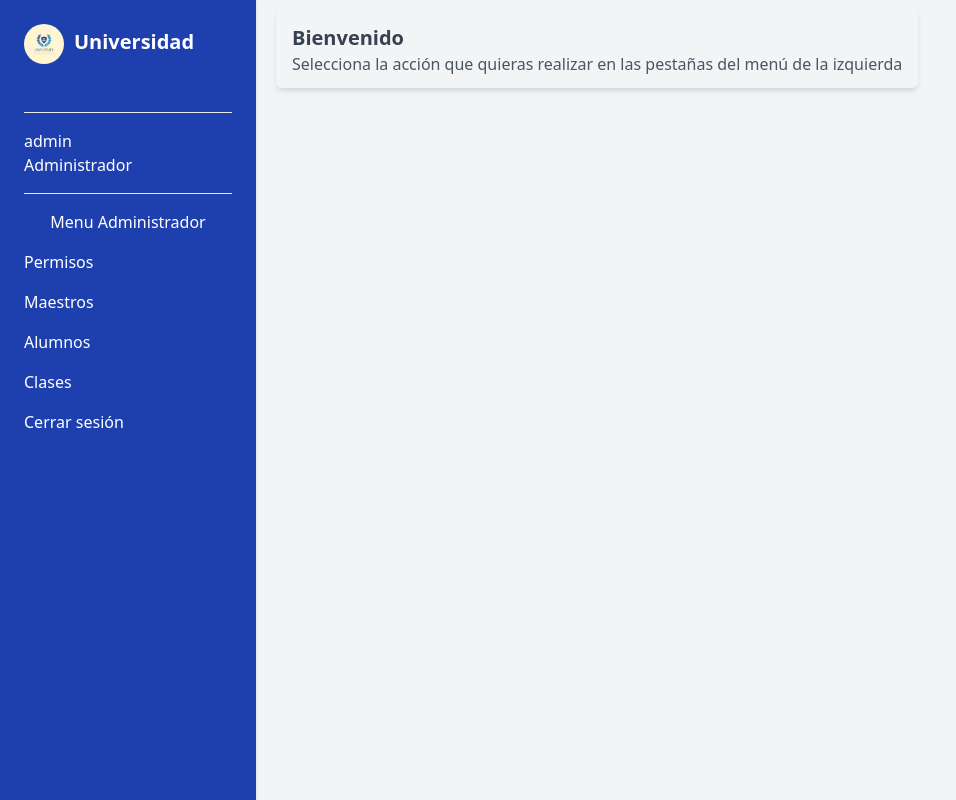
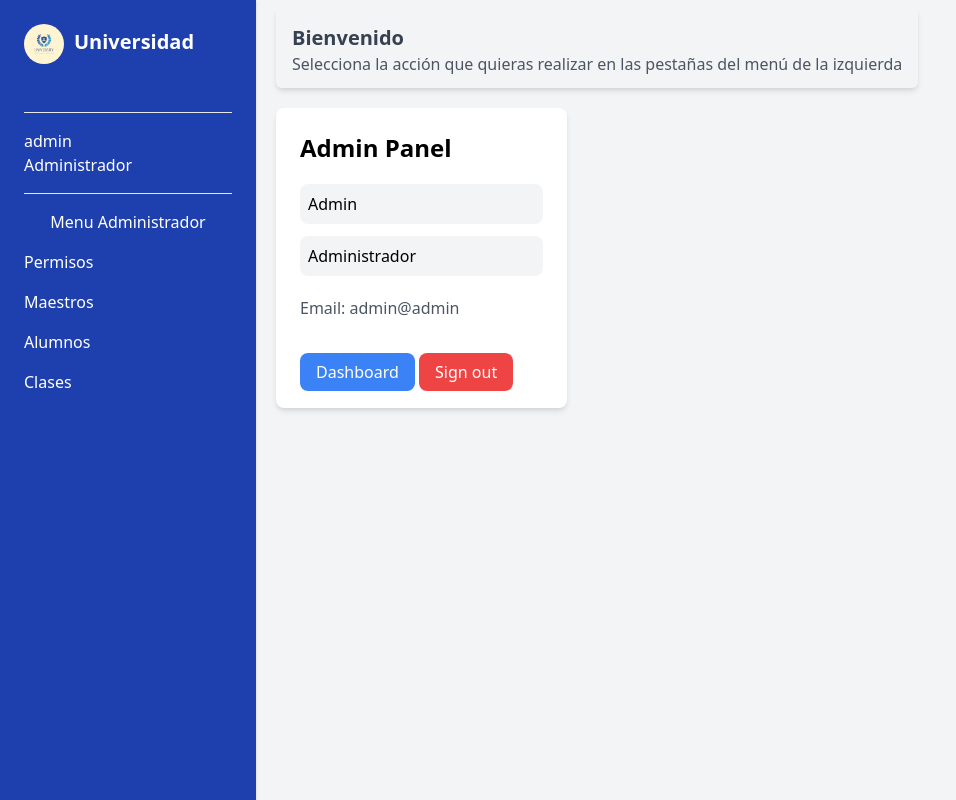
Before and after one commit to miguelamador23/proyectofinalnivel2, a PHP site: page /View/DashboardAdmin.php in a window 1280 px wide. Shown: the whole page, without its empty margins (0-956 px from the left). Run offline with PHP 8.4, Linux system fonts and the light colour scheme; some libraries are stand-ins or nearby versions.

Commit message:
panel de admin

```diff
--- a/View/DashboardAdmin.php
+++ b/View/DashboardAdmin.php
@@ -126,28 +126,32 @@ session_destroy();
                 <a href="#" class="block text-white" onclick="toggleDashboard('dashboard-maestros')">Maestros</a>
                 <a href="#" class="block text-white" onclick="toggleDashboard('dashboard-alumnos')">Alumnos</a>
                 <a href="#" class="block text-white" onclick="toggleDashboard('dashboard-clases')">Clases</a>
-                <a href="#" class="block text-white" onclick="cerrarSesion()">Cerrar sesión</a>
             </nav>
         </div>
-        <div class="ml-5 inline-block p-4 h-20 mt-2 shadow-md rounded-md">
-            <h2 class="text-xl font-semibold text-gray-700">Bienvenido</h2>
-            <p class="text-gray-600">Selecciona la acción que quieras realizar en las pestañas del menú de la izquierda
-            </p>
+        <container>
+            <div class="ml-5 inline-block p-4 h-20 mt-2 shadow-md rounded-md">
+                <h2 class="text-xl font-semibold text-gray-700">Bienvenido</h2>
+                <p class="text-gray-600">Selecciona la acción que quieras realizar en las pestañas del menú de la izquierda
+                </p>
+            </div>
 
-
-            <div id="dashboard-alumnos" class="p-6 min-h-screen" style="display: none;">
-                <h1 id="dashboard-title" class="text-xl font-semibold text-gray-700">Lista de alumnos</h1>
-                <div class="ml-5 inline-block p-8 h-50 mt-2 shadow-md rounded-md">
-
-                    <p>Informacion de alumnos
-
-                        <button id="openModalBtn" class="boton1 bg-blue-500 hover:bg-blue-700 text-white font-bold py-2 px-3 rounded">
-                            Agregar Alumnos</button>
-
-                    </p>
+            <div class="container mx-auto max-w-3xl">
+                <div class="w-full lg:w-6/12 p-5 mt-10 lg:mt-0">
+                    <div class="bg-white shadow-md p-6 rounded-lg">
+                        <h2 class="text-2xl font-bold mb-5">Admin Panel</h2>
+                        <ul class="space-y-3">
+                            <li class="bg-gray-100 p-2 rounded-lg">Admin</li>
+                            <li class="bg-gray-100 p-2 rounded-lg">Administrador</li>
+                        </ul>
+                        <p class="text-gray-600 mt-5">Email: admin@admin </p>
+                        <div class="mt-10 space-y-3">
+                            <a href="#" class="bg-blue-500 hover:bg-blue-600 text-white px-4 py-2 rounded-lg">Dashboard</a>
+                           <a href="../index.php" class="bg-red-500 hover:bg-red-600 text-white px-4 py-2 rounded-lg">Sign out</a>
+                        </div>
+                    </div>
                 </div>
-
             </div>
+        </container>
 </body>
 
 </html>
```
